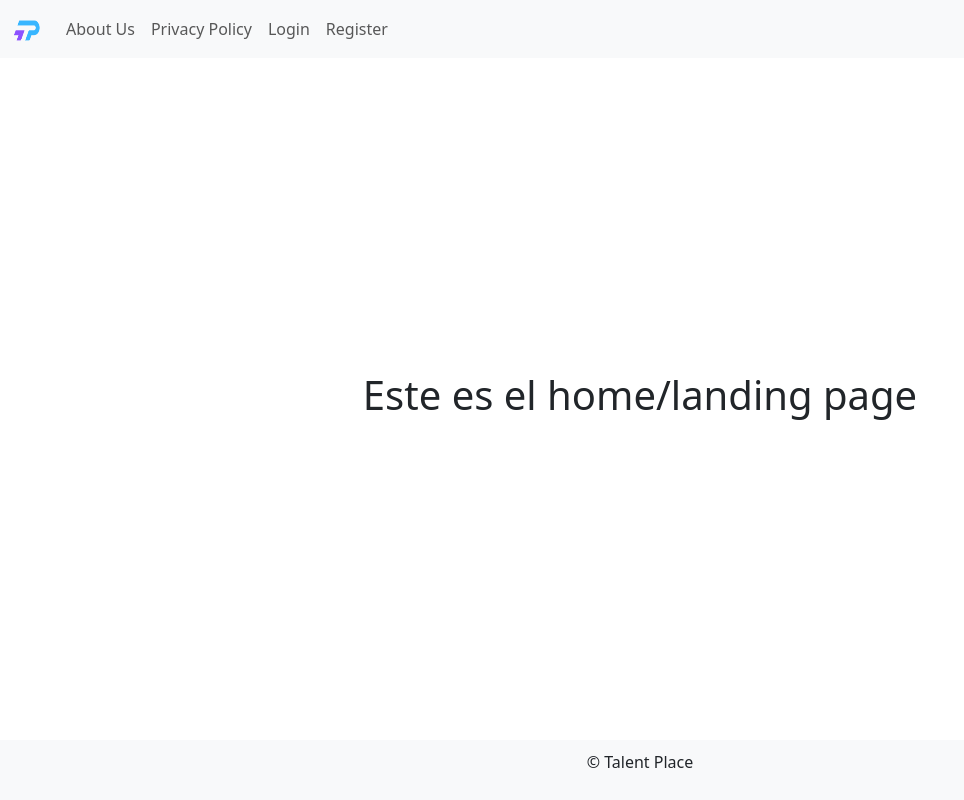
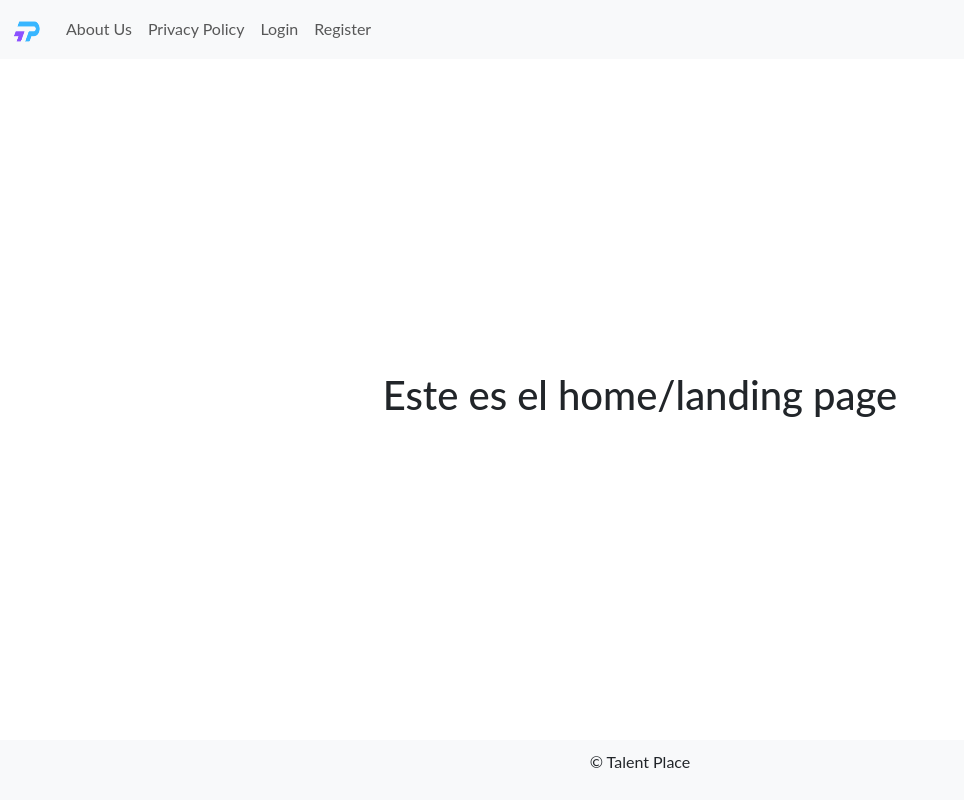
Before and after one commit to igrowker/i002-talentplace-front, a React (Vite) app: page / in a window 1280 px wide. Shown: the whole page, without its empty margins (0-964 px from the left). Built offline with nearby package versions, Linux system fonts and the light colour scheme.

Commit message:
first global styles

```diff
--- a/src/index.css
+++ b/src/index.css
@@ -73,3 +73,7 @@
     --space-margin-l: 24px;
     --space-margin-xl: 32px;
 }
+
+html, body{
+    font-family: var(--font-family-sans-serif);
+}
```
